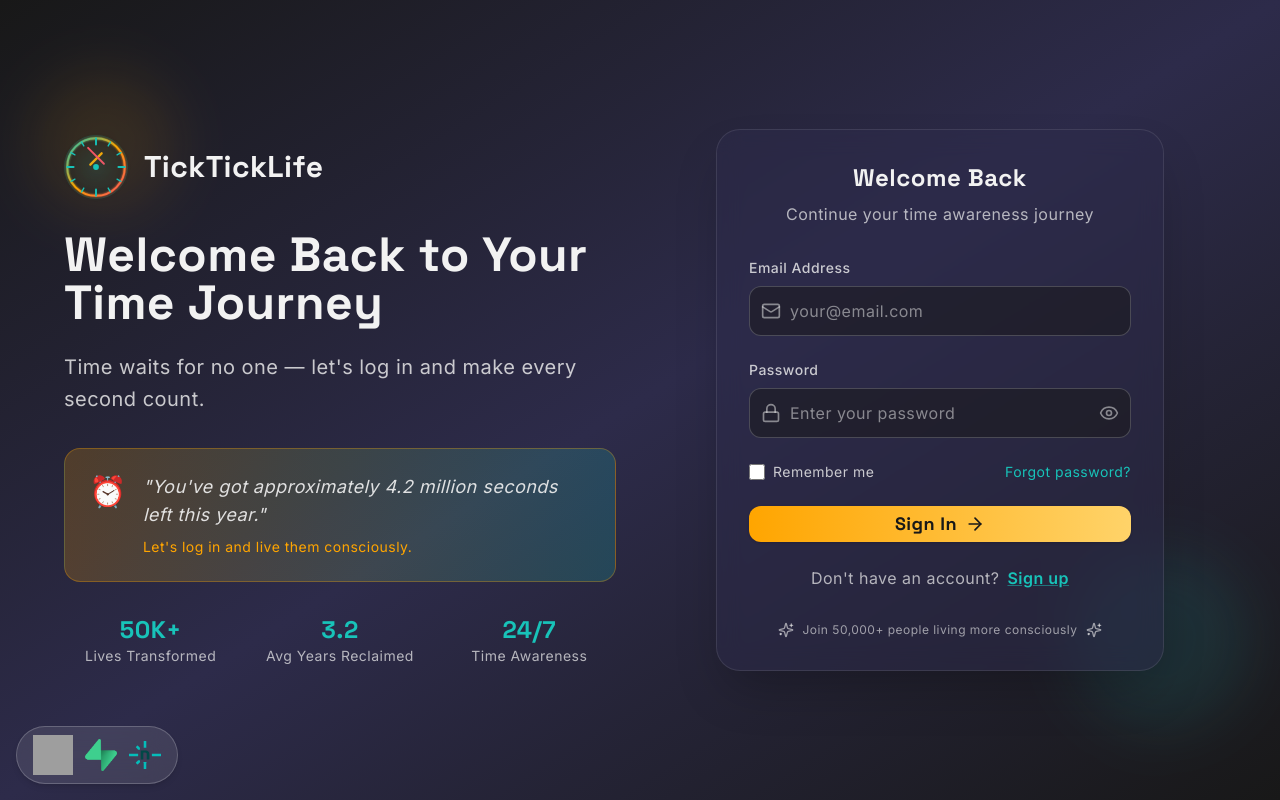
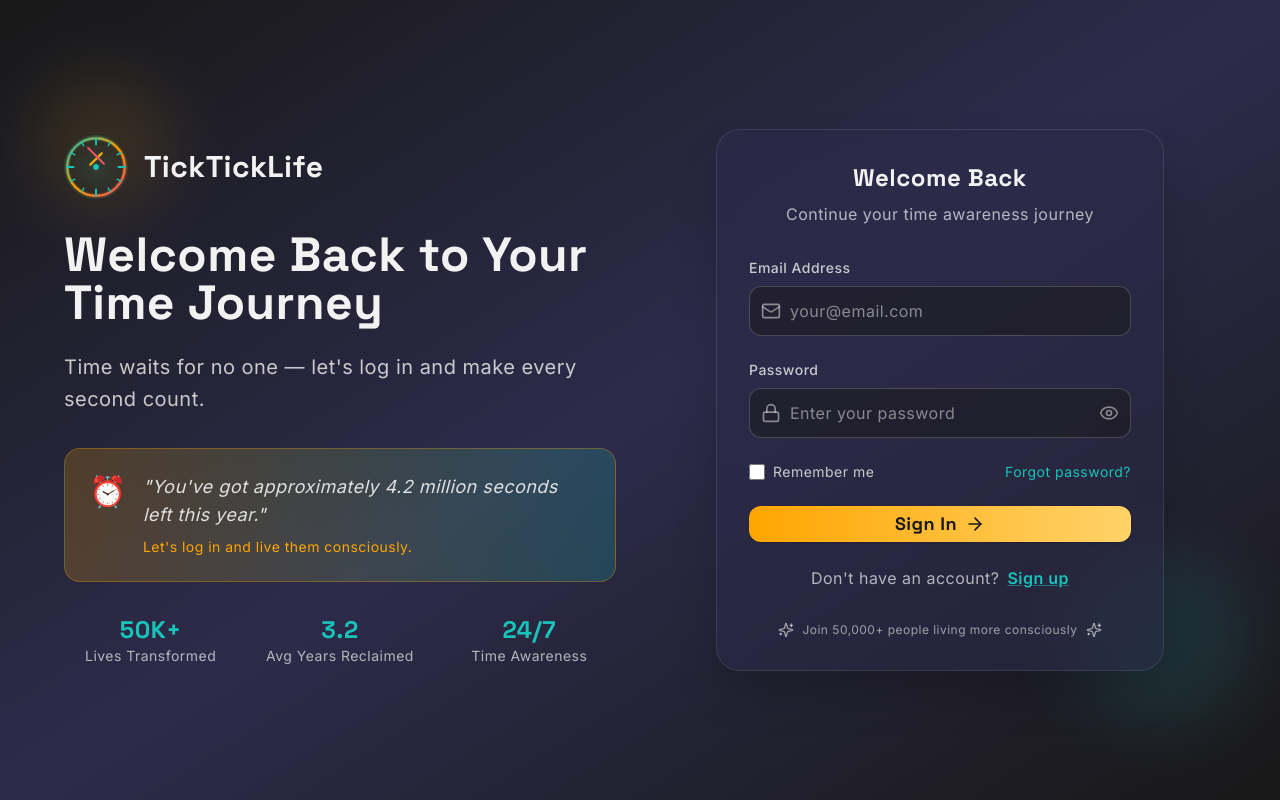
Before and after one commit to Aliya-Tariq/TickTickLife, a React (Vite) app: page / in a window 1280 px wide. Built offline with nearby package versions, Linux system fonts and the light colour scheme; no server answers; grey boxes are pictures that could not be loaded.

Commit message:
Updated LoginPage.tsx

```diff
--- a/src/components/LoginPage.tsx
+++ b/src/components/LoginPage.tsx
@@ -304,45 +304,7 @@ export default function LoginPage() {
           </div>
         </motion.div>
       </div>
-       {/* ✅ Fixed floating badge */}
-      <div className="fixed bottom-4 left-4 z-50 flex items-center space-x-3 bg-white/10 backdrop-blur-md px-4 py-2 rounded-full border border-white/20 shadow-md">
-        <a
-          href="https://bolt.new"
-          target="_blank"
-          rel="noopener noreferrer"
-          title="Built with Bolt.new"
-        >
-          <img
-            src="src/components/bolt-badge.png"
-            alt="Bolt.new"
-            className="w-8 h-8 md:w-10 md:h-10 hover:scale-110 transition-transform"
-          />
-        </a>
-        <a
-          href="https://supabase.com"
-          target="_blank"
-          rel="noopener noreferrer"
-          title="Database by Supabase"
-        >
-          <img
-            src="src/components/supabase.png"
-            alt="Supabase"
-            className="w-6 h-6 md:w-8 md:h-8 hover:scale-110 transition-transform"
-          />
-        </a>
-        <a
-          href="https://www.netlify.com/"
-          target="_blank"
-          rel="noopener noreferrer"
-          title="Hosted on Netlify"
-        >
-          <img
-            src="src/components/netlify.svg"
-            alt="Netlify"
-            className="w-6 h-6 md:w-8 md:h-8 hover:scale-110 transition-transform"
-          />
-        </a>
-      </div>
+
     </div>
   );
 }
```
